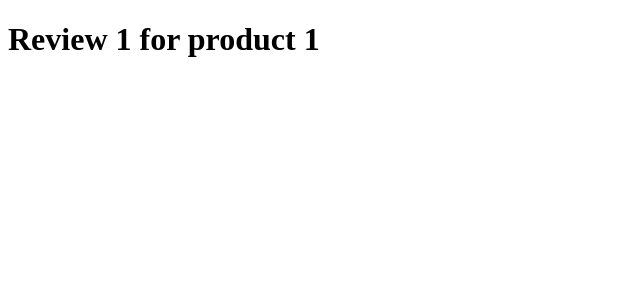
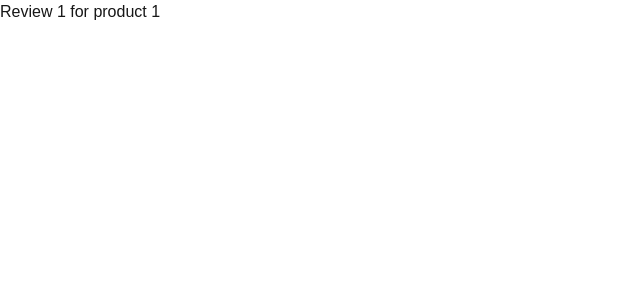
Before and after one commit to Trayshmhirk/learn-nextjs-tutorial, a Next.js app: page /products/1/review/1 in a window 1280 px wide. Shown: the top 300 px of the page, without its empty margins (0-640 px from the left). Built offline with nearby package versions, Linux system fonts and the light colour scheme.

Commit message:
lesson on not found page

```diff
--- /dev/null
+++ b/src/app/globals.css
@@ -0,0 +1,14 @@
+@tailwind base;
+@tailwind components;
+@tailwind utilities;
+
+:root {
+   --background: #ffffff;
+   --foreground: #171717;
+}
+
+body {
+   color: var(--foreground);
+   background: var(--background);
+   font-family: Arial, Helvetica, sans-serif;
+}
--- a/src/app/layout.tsx
+++ b/src/app/layout.tsx
@@ -1,16 +1,19 @@
-export const metadata = {
-  title: 'Next.js',
-  description: 'Generated by Next.js',
-}
+import type { Metadata } from "next";
+import "./globals.css";
+
+export const metadata: Metadata = {
+   title: "Next.js",
+   description: "Generated by Next.js",
+};
 
 export default function RootLayout({
-  children,
+   children,
 }: {
-  children: React.ReactNode
+   children: React.ReactNode;
 }) {
-  return (
-    <html lang="en">
-      <body>{children}</body>
-    </html>
-  )
+   return (
+      <html lang="en">
+         <body>{children}</body>
+      </html>
+   );
 }
--- a/src/app/products/[productId]/review/[reviewId]/page.tsx
+++ b/src/app/products/[productId]/review/[reviewId]/page.tsx
@@ -1,3 +1,5 @@
+import { notFound } from "next/navigation";
+
 type ReviewDetailsProps = {
    params: {
       productId: string;
@@ -6,6 +8,9 @@ type ReviewDetailsProps = {
 };
 
 const ReviewDetails = ({ params }: ReviewDetailsProps) => {
+   if (parseInt(params.reviewId) > 1000) {
+      notFound();
+   }
    return (
       <div>
          <h1>
```
Also changed, not shown: src/app/not-found.tsx (added, +10 -0 lines), src/app/products/[productId]/review/[reviewId]/not-found.tsx (added, +9 -0 lines).
